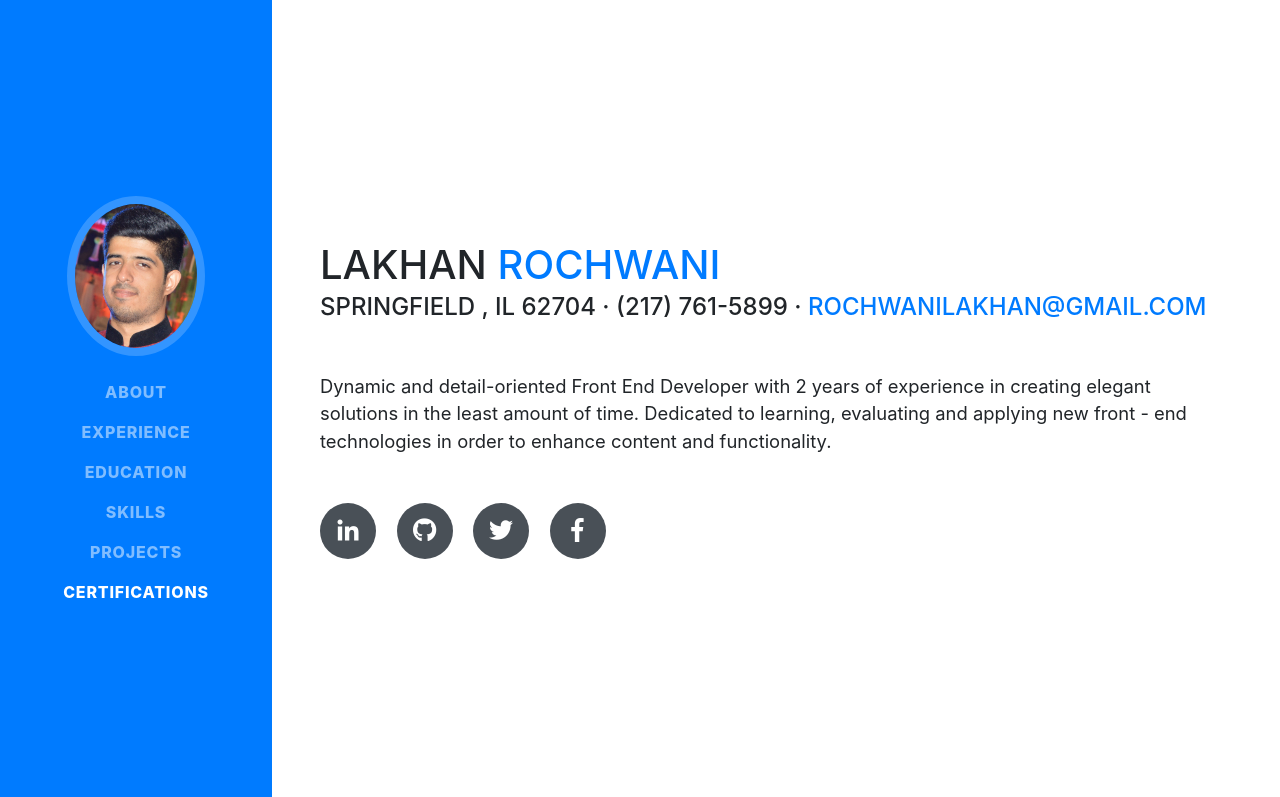
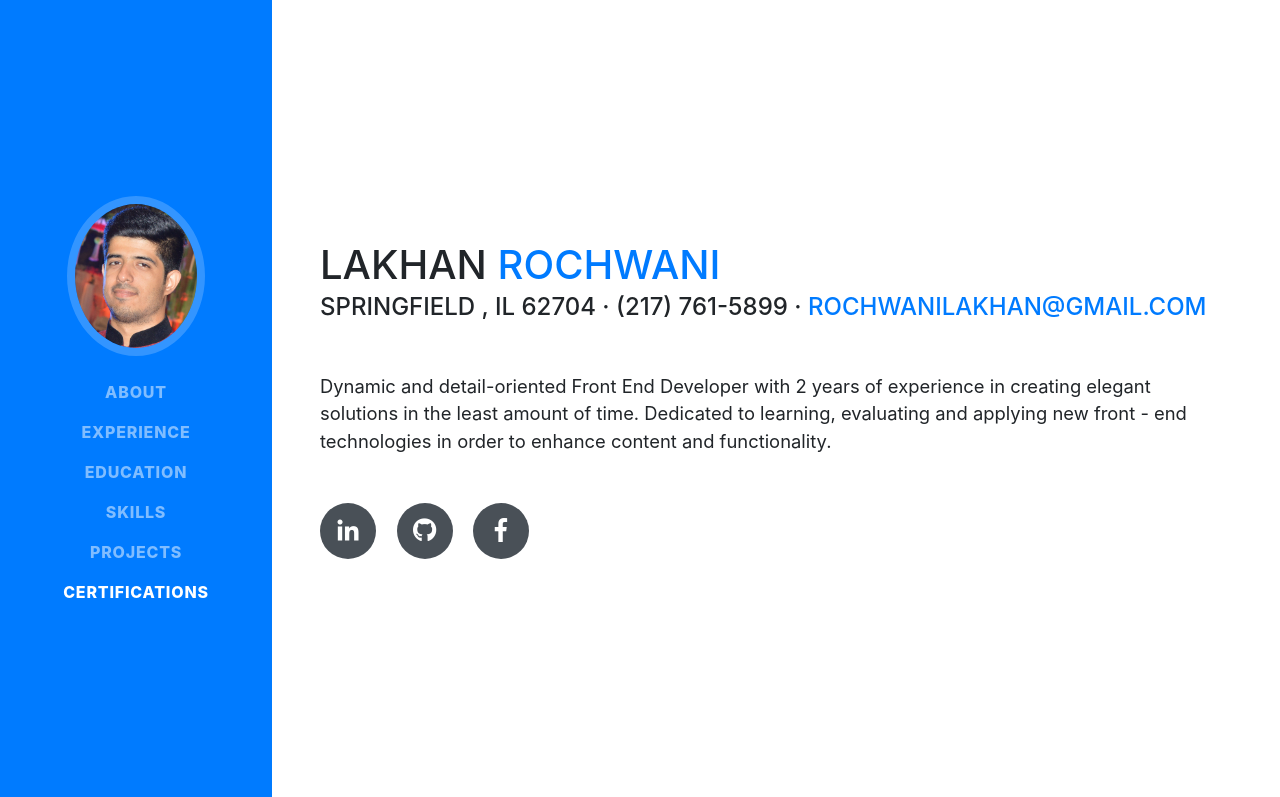
Before and after one commit to lakhanrochwani/Portfolio_Website, a website with bundled scripts: page index.html in a window 1280 px wide. Shown: the top 797 px of the page. Built offline with nearby package versions, Linux system fonts and the light colour scheme; a web font is replaced by a local one.

Commit message:
Updating social icons.

```diff
--- a/index.html
+++ b/index.html
@@ -77,10 +77,7 @@
             <a href="https://github.com/lakhanrochwani?tab=repositories">
               <i class="fab fa-github"></i>
             </a>
-            <a href="#">
-              <i class="fab fa-twitter"></i>
-            </a>
-            <a href="#">
+            <a href="https://www.facebook.com/lakhan.rochwani">
               <i class="fab fa-facebook-f"></i>
             </a>
           </div>
```
